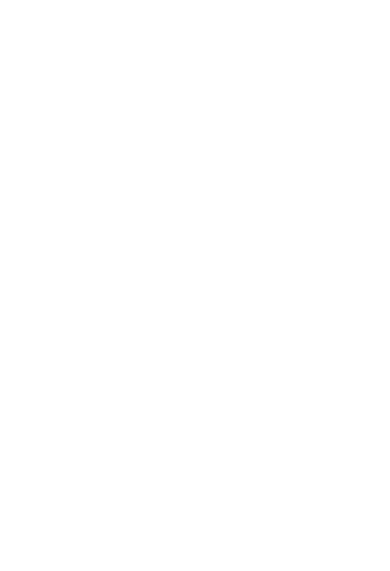
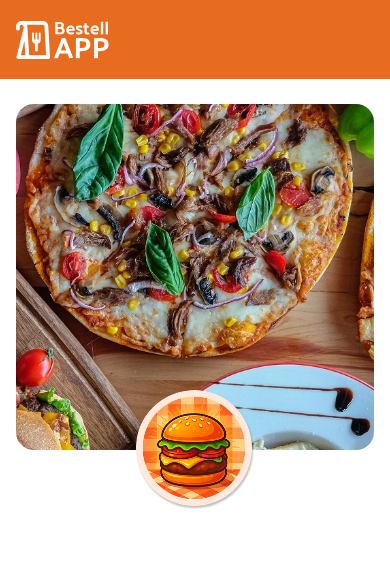
Before and after one commit to berk-dev385/BestellApp, a plain HTML site: page index.html in a window 390 px wide. Drawn offline with Linux system fonts and the light colour scheme.

Commit message:
feat: build header and restaurant hero

```diff
--- a/index.html
+++ b/index.html
@@ -5,10 +5,9 @@
     <meta name="viewport" content="width=device-width, initial-scale=1.0" />
     <title>BurgerHouse</title>
 
-    <link rel="shortcut icon" href="favicon.png" type="image/x-icon" />
+    <link rel="icon" href="favicon.png" type="image/png" />
 
     <link rel="stylesheet" href="vendor/bootstrap/bootstrap.min.css" />
-    <link rel="stylesheet" href="./styles/style.css" />
     <link rel="stylesheet" href="styles/style.css" />
     <link rel="stylesheet" href="styles/basket.css" />
     <link rel="stylesheet" href="styles/responsive.css" />
@@ -17,7 +16,47 @@
   <body>
     <div class="app-shell mx-auto">
       <!-- Erstellt einen horizontal zentrierten Seitenrahmen. -->
+
+      <header
+        class="site-header d-flex align-items-center justify-content-between"
+      >
+        <!-- Erstellt die Kopfzeile und richtet ihre Inhalte mit Bootstrap-Flexbox aus. -->
+        <img
+          class="brand-symbol"
+          src="assets/icons/header-logo.svg"
+          alt="Bestell App"
+        />
+        <!-- Bindet das Markenlogo ein. -->
+
+        <img class="desktop-menu-icon" src="assets/icons/menu.svg" alt="" />
+        <!-- Bindet das dekorative Menüsymbol ein. -->
+      </header>
+
+      <section class="hero-section" id="top">
+        <!-- Erstellt den Bereich für die Restaurantpräsentation. -->
+
+        <div class="hero-image-wrap">
+          <!-- Gruppiert das Restaurantfoto und das Restaurantlogo. -->
+
+          <img
+            class="restaurant-hero"
+            src="assets/images/hero.webp"
+            alt="Burger, Pizza und Gerichte"
+          />
+          <!-- Bindet das große Restaurantfoto ein. -->
+
+          <img
+            class="restaurant-logo"
+            src="assets/images/logo-burger.png"
+            alt="BurgerHouse Logo"
+          />
+          <!-- Bindet das Restaurantlogo ein. -->
+        </div>
+        <!-- Beendet den gemeinsamen Bildcontainer. -->
+      </section>
+      <!-- HERO_END -->
     </div>
+    <!-- SHELL_END -->
 
     <script src="vendor/bootstrap/bootstrap.bundle.min.js"></script>
     <!-- Lädt die Bootstrap-Funktionalitäten. -->
--- a/styles/responsive.css
+++ b/styles/responsive.css
@@ -0,0 +1,32 @@
+@media (max-width: 991px) {
+  /* Aktiviert die folgenden CSS-Regeln bis einschließlich 991 Pixel Browserbreite. */
+
+  .site-header {
+    /* Passt die bestehende Kopfzeile für kleinere Bildschirme an. */
+    height: 79px; /* Reduziert die Höhe des Headers von 128 auf 79 Pixel. */
+    padding: 0 16px; /* Setzt links und rechts jeweils 16 Pixel Innenabstand. */
+  } /* Beendet die mobile Headergestaltung. */
+
+  .desktop-menu-icon {
+    /* Wählt das Menüsymbol der Desktopansicht aus. */
+    display: none; /* Nix diese Bitte machen zeigen in de handy. */
+  } /* Beendet die Regel für das Menüsymbol. */
+
+  .hero-image-wrap {
+    /* Passt den gemeinsamen Container der Restaurantbilder an. */
+    margin: 25px 16px 86px; /* Setzt oben 25, seitlich 16 und unten 86 Pixel Außenabstand. */
+  } /* Beendet die mobile Gestaltung des Bildcontainers. */
+
+  .restaurant-hero {
+    /* Gestaltet das Restaurantfoto auf kleineren Bildschirmen. */
+    height: 346px; /* Reduziert die Höhe des Restaurantfotos auf 346 Pixel. */
+    border-radius: 18px; /* Rundet alle vier Ecken des Fotos ab. */
+  } /* Beendet die mobile Fotogestaltung. */
+
+  .restaurant-logo {
+    /* Passt das überlappende BurgerHouse-Logo an. */
+    width: 120px; /* Reduziert die Gesamtbreite des Logos auf 120 Pixel. */
+    height: 120px; /* Reduziert die Gesamthöhe des Logos auf 120 Pixel. */
+    bottom: -60px; /* Positioniert die untere Hälfte des Logos außerhalb des Bildcontainers. */
+  } /* Beendet die mobile Logogestaltung. */
+} /* Beendet die Media Query und alle darin enthaltenen mobilen CSS-Regeln. */
--- a/styles/style.css
+++ b/styles/style.css
@@ -1,5 +1,5 @@
 :root {
-  --orange: #e76c16;
+  --orange: #e76c1f;
   --dark: #363534;
   --cream: #fdeadc;
   --page-width: 1440px;
@@ -23,10 +23,62 @@ body {
 
 button {
   font-family: inherit;
-  curosr: pointer;
+  cursor: pointer;
 }
 
 button:focus-visible,
 a:focus-visible {
   outline: 3px solid var(--orange);
 }
+
+.site-header {
+  /* Gestaltet die vorhandene Kopfzeile. */
+  height: 128px; /* Legt die Höhe der Kopfzeile fest. */
+  padding: 0 clamp(24px, 8vw, 119px); /* Erzeugt flexible seitliche Innenabstände. */
+  background: var(--orange); /* Verwendet zentral gespeicherten Orangeton. */
+} /* Beendet die Gestaltung der Kopfzeile. */
+
+.brand-symbol {
+  /* Wählt das Markenlogo im Header aus. */
+  width: 93px; /* Legt die Breite des Markenlogos fest. */
+  height: auto; /* Erhält das ursprüngliche Seitenverhältnis des Logos. */
+} /* Beendet die Gestaltung des Markenlogos. */
+
+.desktop-menu-icon {
+  /* Wählt das Menüsymbol im Header aus. */
+  width: 45px; /* Legt die Breite des Menüsymbols fest. */
+  height: auto; /* Berechnet die Höhe passend zur Bildbreite. */
+} /* Beendet die Gestaltung des Menüsymbols. */
+
+.hero-section {
+  /* Gestaltet den gesamten Restaurantabschnitt. */
+  padding-bottom: 32px; /* Erzeugt zusätzlichen Innenabstand am unteren Ende. */
+} /* Beendet die Gestaltung des Restaurantabschnitts. */
+
+.hero-image-wrap {
+  /* Wählt den gemeinsamen Container der beiden Restaurantbilder aus. */
+  position: relative; /* Macht den Container zum Positionsbezug für das absolute Logo. */
+  margin-bottom: 112px; /* Reserviert unter dem Bild Platz für das überstehende Logo und weiteren Abstand. */
+} /* Beendet die Gestaltung des Bildcontainers. */
+
+.restaurant-hero {
+  /* Gestaltet das große Restaurantfoto. */
+  display: block; /* Stellt das Bild als Blockelement ohne typischen Inline-Grundlinienabstand dar. */
+  width: 100%; /* Nutzt die gesamte verfügbare Breite des Bildcontainers. */
+  height: 439px; /* Legt die Höhe des Restaurantfotos fest. */
+  object-fit: cover; /* Füllt die Bildfläche proportional aus und beschneidet bei Bedarf das Motiv. */
+} /* Beendet die Gestaltung des Restaurantfotos. */
+
+.restaurant-logo {
+  /* Gestaltet das runde BurgerHouse-Logo. */
+  position: absolute; /* Nimmt das Logo aus dem normalen Dokumentfluss. */
+  bottom: -65px; /* Positioniert den unteren Logorand 65 Pixel unter dem Bildcontainer. */
+  left: 50%; /* Positioniert zunächst den linken Logorand in der horizontalen Mitte des Containers. */
+  transform: translateX(
+    -50%
+  ); /* Verschiebt das Logo um die Hälfte seiner eigenen Breite nach links. */
+  width: 200px; /* Legt die Gesamtbreite des Logos fest. */
+  height: 200px; /* Legt die Gesamthöhe des Logos fest. */
+  object-fit: cover; /* Füllt die verfügbare Bildfläche proportional aus. */
+  border-radius: 50%; /* Formt das Logo zu einem Kreis. */
+} /* Beendet die Gestaltung des Restaurantlogos. */
```
Also changed, not shown: assets/icons/header-logo.svg (added), assets/icons/menu.svg (added), assets/images/hero.webp (added), assets/images/logo-burger.png (added).
